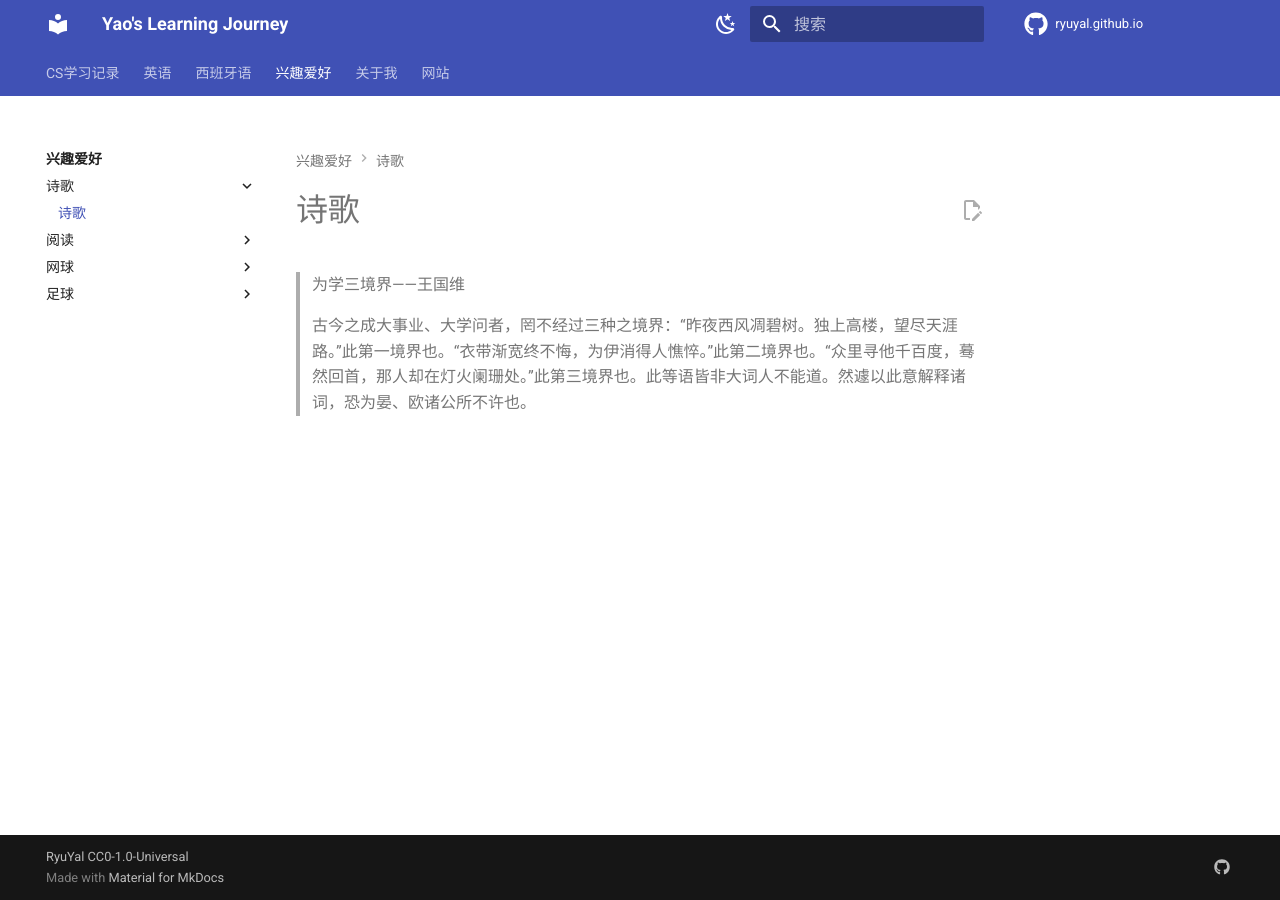
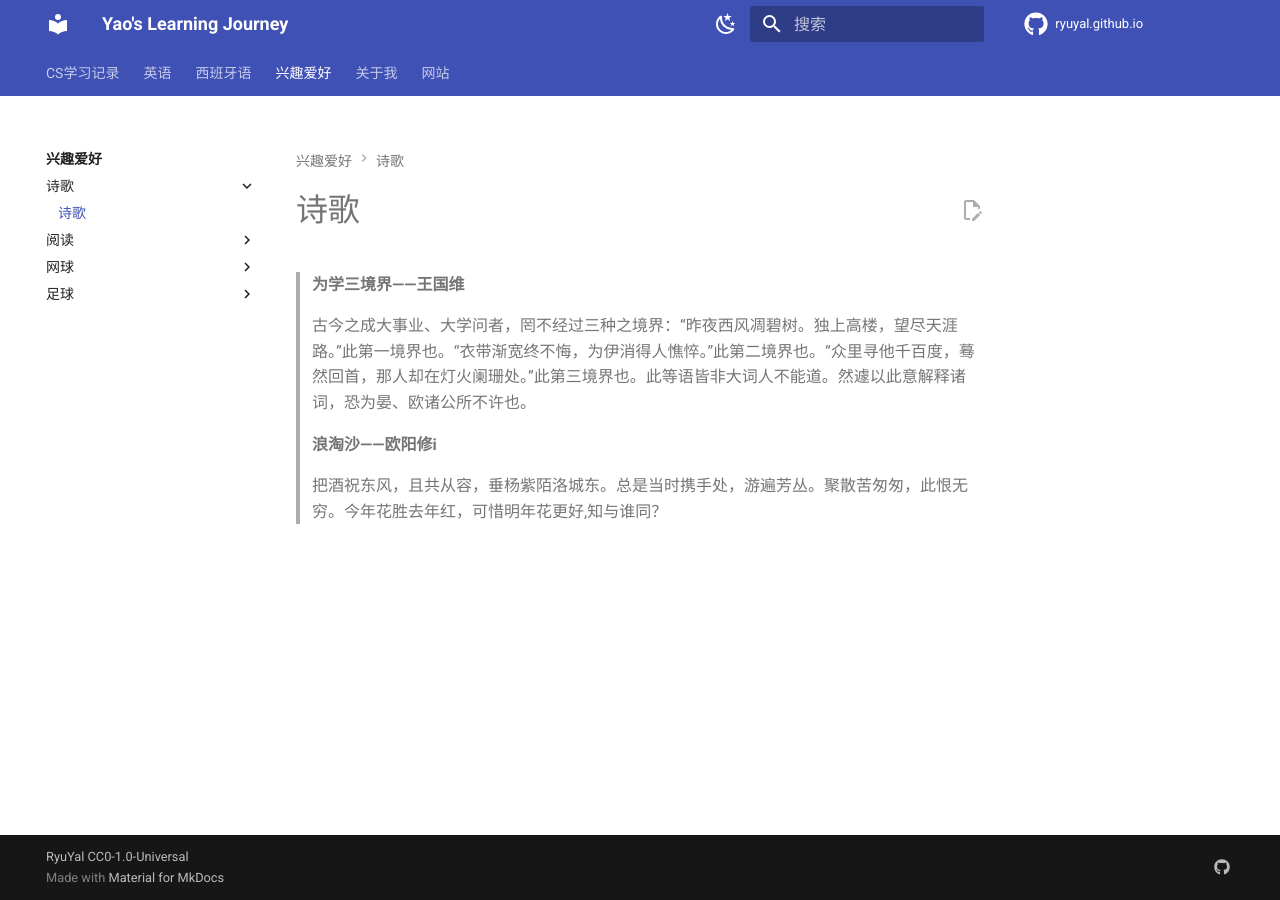
Before and after one commit to ryuyal/ryuyal.github.io, an MkDocs documentation site: the page built from docs/HOBBY/Poems/poems.md, in a window 1280 px wide. Built offline with MkDocs 1.6.1 and Material for MkDocs 9.7.7, drawn with Linux system fonts in a browser that asks for light colours; comment, search, counter and statistics services are not loaded.

Commit message:
update poems

```diff
--- a/docs/HOBBY/Poems/poems.md
+++ b/docs/HOBBY/Poems/poems.md
@@ -1,5 +1,9 @@
 # 诗歌
 
-> 为学三境界——王国维
+> **为学三境界——王国维**
 >
 > 古今之成大事业、大学问者，罔不经过三种之境界：“昨夜西风凋碧树。独上高楼，望尽天涯路。”此第一境界也。“衣带渐宽终不悔，为伊消得人憔悴。”此第二境界也。“众里寻他千百度，蓦然回首，那人却在灯火阑珊处。”此第三境界也。此等语皆非大词人不能道。然遽以此意解释诸词，恐为晏、欧诸公所不许也。
+
+> **浪淘沙——欧阳修i**
+>
+> 把酒祝东风，且共从容，垂杨紫陌洛城东。总是当时携手处，游遍芳丛。聚散苦匆匆，此恨无穷。今年花胜去年红，可惜明年花更好,知与谁同？
```
